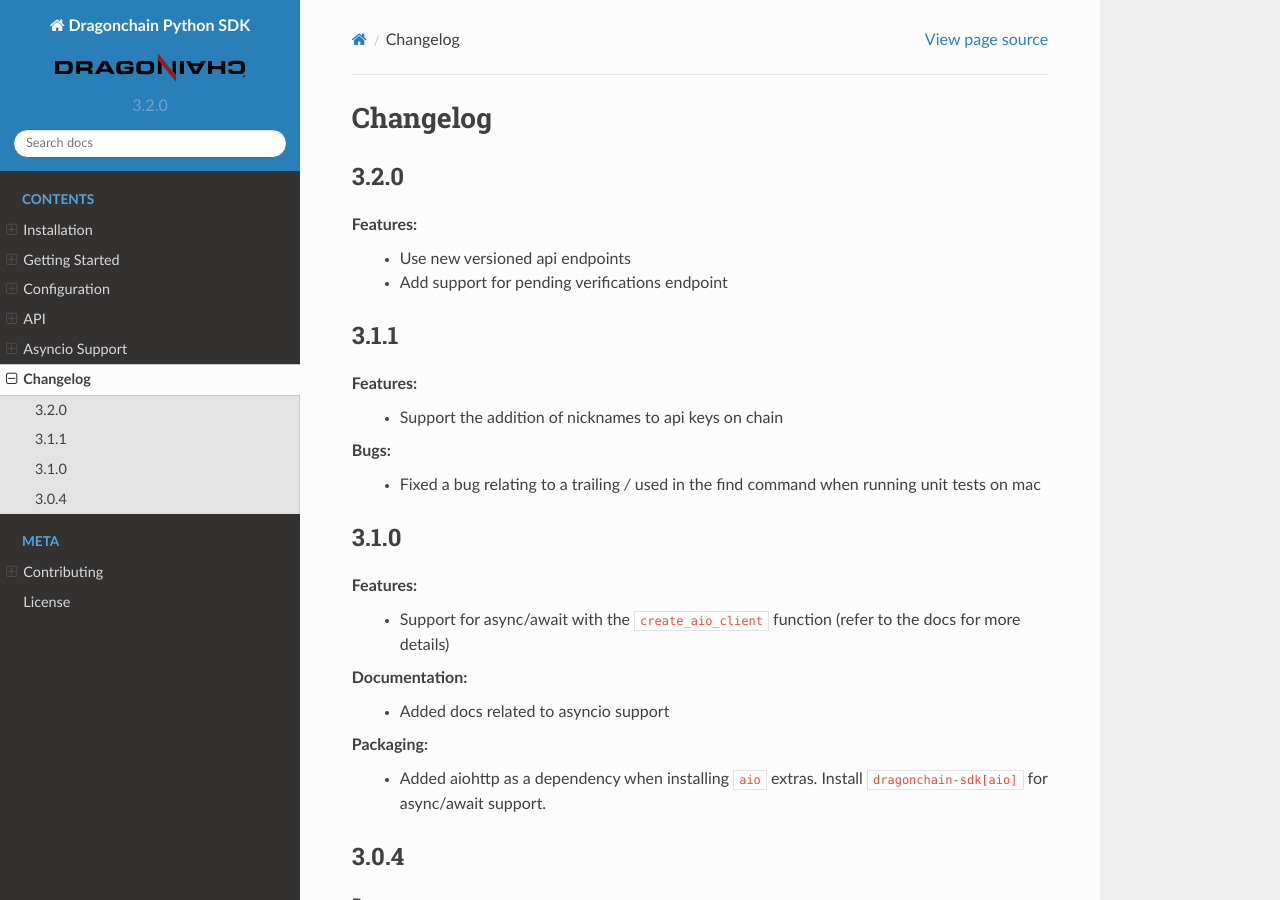
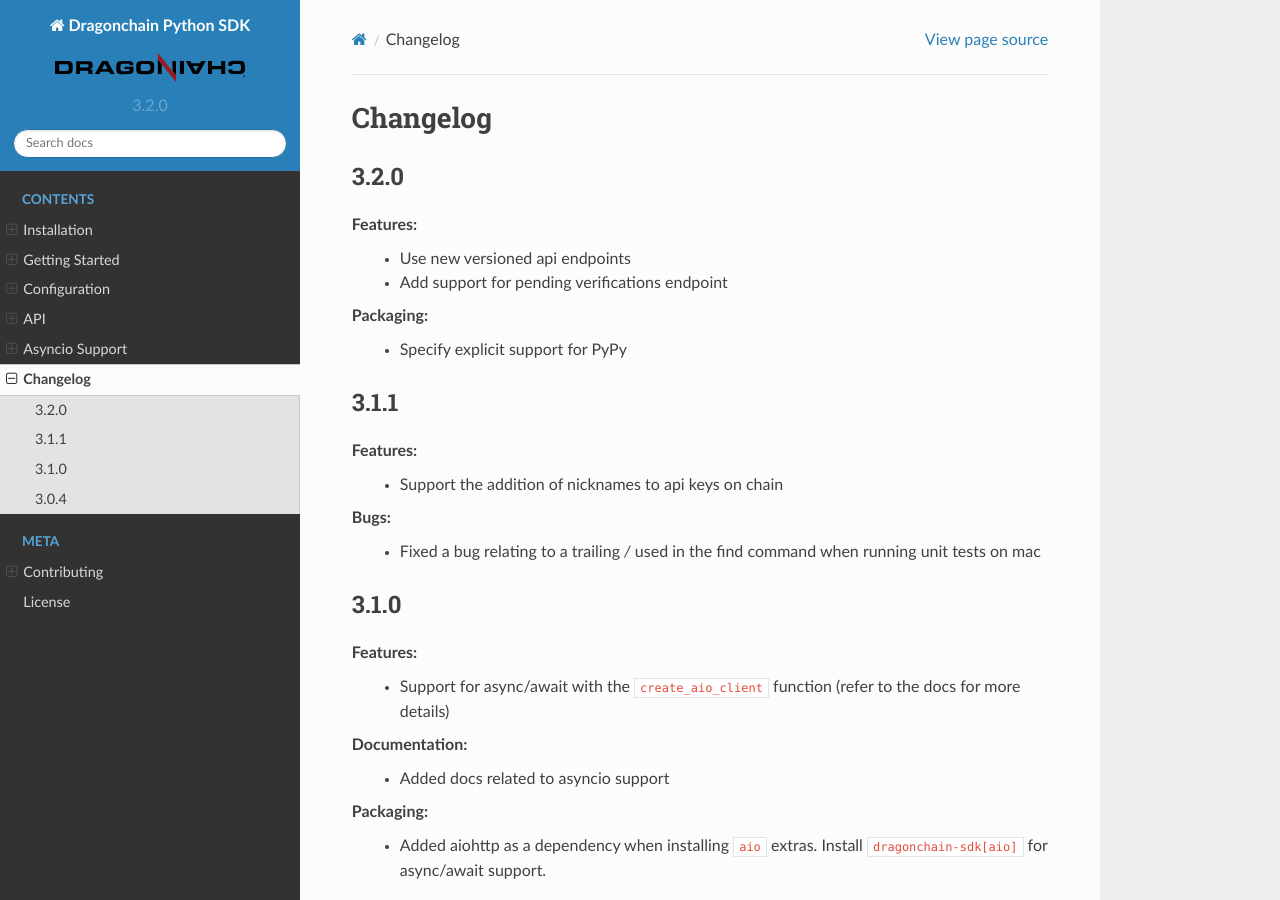
Before and after one commit to dragonchain-inc/dragonchain-sdk-python, a Sphinx documentation site: the page built from docs/changelog.rst, in a window 1280 px wide and 900 px high. Built offline with Sphinx 7.4.7 and the Read the Docs theme 2.0.0, drawn with Linux system fonts in a browser that asks for light colours.

Commit message:
pypy support (#58)
* pypy

* fix travis

```diff
--- a/docs/changelog.rst
+++ b/docs/changelog.rst
@@ -7,6 +7,8 @@
 Features:
   * Use new versioned api endpoints
   * Add support for pending verifications endpoint
+Packaging:
+  * Specify explicit support for PyPy
 
 3.1.1
 -----
--- a/setup.py
+++ b/setup.py
@@ -65,6 +65,8 @@
         "Programming Language :: Python :: 3.6",
         "Programming Language :: Python :: 3.7",
         "Programming Language :: Python :: 3 :: Only",
+        "Programming Language :: Python :: Implementation :: CPython",
+        "Programming Language :: Python :: Implementation :: PyPy",
     ],
     project_urls={
         "Documentation": "https://python-sdk-docs.dragonchain.com/latest/",
```
Also changed, not shown: .travis.yml.
